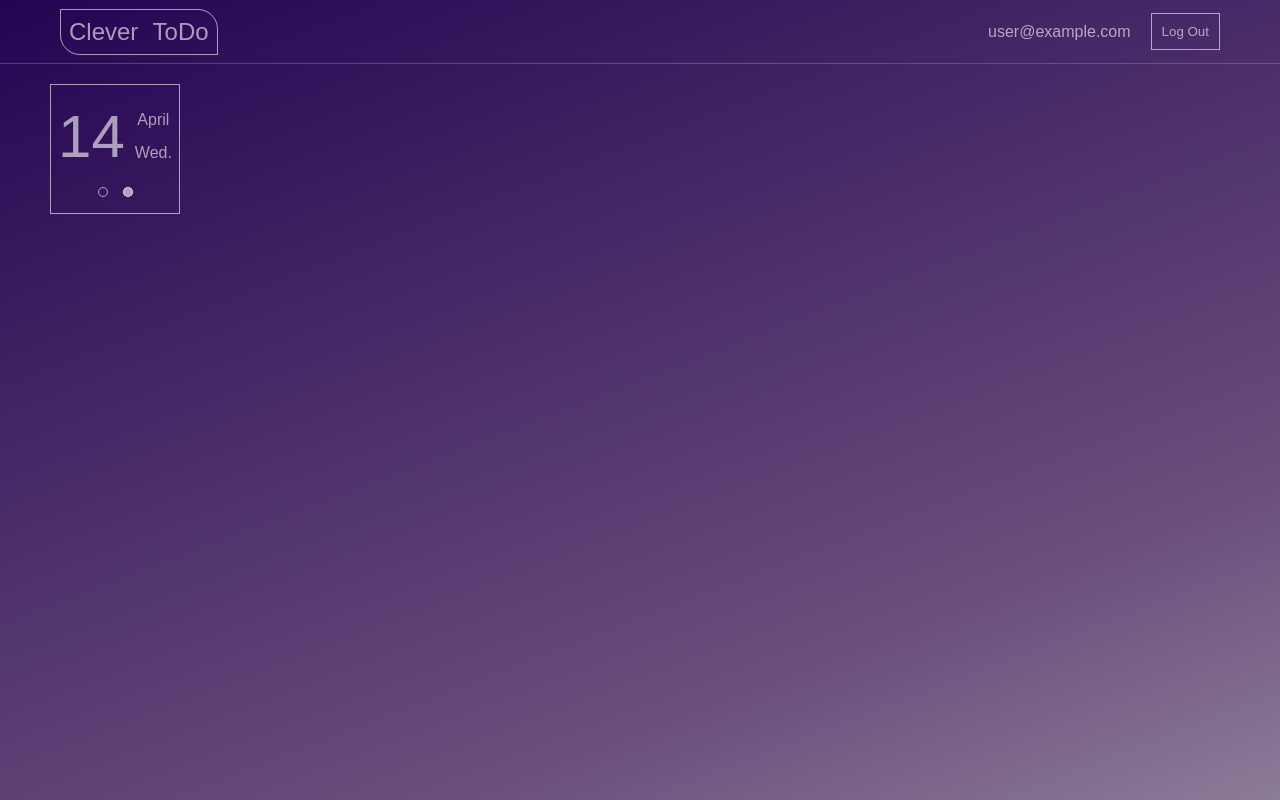
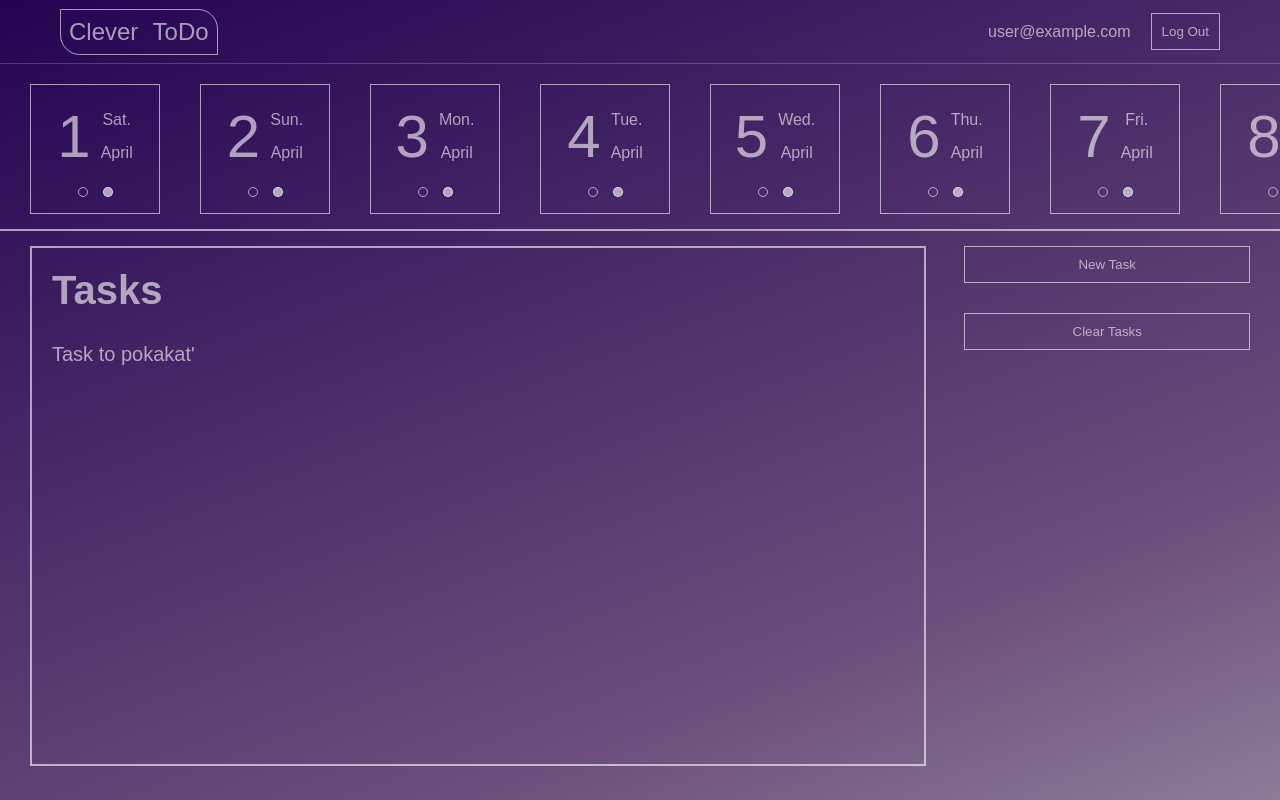
Before and after one commit to kirpichev228/clever-todo-list, a Vue app: page /#/main in a window 1280 px wide. Built offline with nearby package versions, Linux system fonts and the light colour scheme; no server answers; sample sign-in values are in the browser's storage.

Commit message:
JST-690: implement calendar as row

```diff
--- a/src/App.vue
+++ b/src/App.vue
@@ -26,24 +26,25 @@ onBeforeMount(() => {
     margin: 0;
     box-sizing: border-box;
     transition-duration: 0.3s;
-    color: rgba(255, 255, 255, 0.6);
+    color: var(--color-static);
     font-family: 'Montserrat', sans-serif;
+  }
+
+  :root {
+    --color-static: rgba(255, 255, 255, 0.6);
+    --color-hover: rgba(237,75,130,0.6);
+    --background-gradient: linear-gradient(339deg, rgba(139,124,152,1) 0%,
+      rgba(108,79,125,1) 24%, rgba(36,4,82,1) 100%);
   }
 
   @import url('https://fonts.googleapis.com/css2?family=Montserrat&display=swap');
 
   .app-wrapper {
     height: 100vh;
-    background: rgb(139,124,152);
-    background: linear-gradient(339deg, rgba(139,124,152,1) 0%,
-      rgba(108,79,125,1) 24%, rgba(36,4,82,1) 100%);
+    background: var(--background-gradient);
     display: flex;
     flex-direction: column;
     gap: 20px;
   }
 
-  :root {
-    --color-static: rgba(255, 255, 255, 0.6);
-    --color-hover: rgba(237,75,130,0.6)
-  }
 </style>
--- a/src/components/NavBar.vue
+++ b/src/components/NavBar.vue
@@ -39,6 +39,7 @@ import ButtonSample from './UI/ButtonSample.vue';
   }
 
   .heading:hover {
+    cursor: default;
     border-radius: 20px;
     border-top-right-radius: 0;
     border-bottom-left-radius: 0;
--- a/src/components/calendar/CalendarComp.vue
+++ b/src/components/calendar/CalendarComp.vue
@@ -0,0 +1,77 @@
+<template>
+  <div class="cal-wrapper" >
+    <div class="cal-row">
+      <CalendarItem
+        v-for="day in daysArray" :key="day.day"
+        :day="day.day"
+        :week="day.week"
+        :month="day.month"
+        @click="fetchData(day.id)"
+      ></CalendarItem>
+    </div>
+  </div>
+</template>
+
+<script setup>
+import { useStore } from 'vuex';
+import { getDocs, collection } from 'firebase/firestore';
+import { db } from '@/firebase/index';
+import CalendarItem from '@/components/calendar/CalendarItem.vue';
+
+const monthName = ['Jan', 'Feb', 'March', 'April', 'May', 'Jun', 'Jul', 'Aug', 'Sep', 'Oct', 'Nov', 'Dec'];
+const weekDayName = ['Sun.', 'Mon.', 'Tue.', 'Wed.', 'Thu.', 'Fri.', 'Sat.'];
+
+const daysArray = [];
+const currentMonth = new Date().getMonth();
+const currentYear = new Date().getFullYear();
+const today = new Date(currentYear, currentMonth, 1);
+
+const arrPush = () => {
+  for (let i = 0; i < 30; i++) {
+    const date = new Date(today);
+    date.setDate(today.getDate() + i);
+    daysArray.push({
+      id: date[Symbol.toPrimitive]('number'),
+      day: date.getDate(),
+      week: weekDayName[date.getDay()],
+      month: monthName[date.getMonth()],
+    });
+  }
+};
+
+const store = useStore();
+
+const fetchData = async (day) => {
+  console.log(store.getters['calendar/currentDay'], '4565');
+  store.commit('calendar/setCurrentDay', 20);
+  console.log(store.getters['calendar/currentDay'], '45');
+  console.log(day);
+  const dela = collection(db, 'day-task');
+  try {
+    const docSnap = await getDocs(dela);
+    const filteredDela = docSnap.docs.map((dock) => ({ ...dock.data(), id: dock.id }));
+    console.log(filteredDela);
+  } catch (e) {
+    console.log(e);
+  }
+};
+
+arrPush(30);
+
+</script>
+
+<style scoped>
+.cal-wrapper {
+  overflow-x: scroll;
+}
+.cal-wrapper::-webkit-scrollbar {
+  display: none;
+}
+.cal-row {
+  width: fit-content;
+  padding: 0 30px;
+  display: flex;
+  flex-direction: row;
+  gap: 40px;
+}
+</style>
--- a/src/components/calendar/CalendarItem.vue
+++ b/src/components/calendar/CalendarItem.vue
@@ -2,14 +2,14 @@
   <div class="cal-item">
     <div class="cal-date">
       <div class="cal-day">
-        14
+        {{ day }}
       </div>
       <div class="cal-info">
         <div class="cal-month">
-          April
+          {{ week }}
         </div>
         <div class="cal-week">
-          Wed.
+          {{ month }}
         </div>
       </div>
     </div>
@@ -21,12 +21,16 @@
 </template>
 
 <script setup>
+defineProps({
+  day: Number,
+  week: String,
+  month: String,
+});
 
 </script>
 
 <style scoped>
 .cal-item {
-  margin-left: 50px;
   width: 130px;
   height: 130px;
   border: 1px solid rgba(255, 255, 255, 0.6);
--- a/src/firebase/index.js
+++ b/src/firebase/index.js
@@ -1,5 +1,6 @@
 import { initializeApp } from 'firebase/app';
 import { getAuth } from 'firebase/auth';
+import { getFirestore } from 'firebase/firestore';
 
 const firebaseConfig = {
   apiKey: 'AIzaSyB-FlZ3sCzIKFKDSi3RD8imyEd-She8srw',
@@ -10,8 +11,9 @@ const firebaseConfig = {
   appId: '1:611139966705:web:5977bdf89c7e334b0a3b50',
 };
 
-const app = initializeApp(firebaseConfig);
+export const app = initializeApp(firebaseConfig);
 
 const auth = getAuth(app);
 
 export { auth };
+export const db = getFirestore(app);
--- a/src/router/index.js
+++ b/src/router/index.js
@@ -1,7 +1,7 @@
 import { createRouter, createWebHashHistory } from 'vue-router';
-import { auth } from '@/firebase';
+// import { auth } from '@/firebase';
 
-import App from '@/App.vue';
+// import App from '@/App.vue';
 import MainPage from '@/views/MainPage.vue';
 import AuthLogin from '@/views/AuthLogin.vue';
 import AuthRegistration from '@/views/AuthRegistration.vue';
--- /dev/null
+++ b/src/store/calendarStore.js
@@ -0,0 +1,29 @@
+export const calendarStore = {
+  namespaced: true,
+  state: {
+    currentDay: 0,
+    currentTask: '',
+    isDone: false,
+  },
+  mutations: {
+    setCurrentDay(state, day) {
+      state.currentDay = day;
+    },
+    setCurrentTask(state, task) {
+      state.currentTask = task;
+    },
+    setExecution(state, execution) {
+      state.isDone = execution;
+    },
+  },
+  actions: {
+    setCurrentDay({ commit }, day) {
+      commit('setCurrentDay', day);
+    },
+  },
+  getters: {
+    currentDay(state) {
+      return state.currentDay;
+    },
+  },
+};
--- a/src/store/index.js
+++ b/src/store/index.js
@@ -1,8 +1,10 @@
 import { createStore } from 'vuex';
 import { authStore } from '@/store/authStore';
+import { calendarStore } from '@/store/calendarStore';
 
 export default createStore({
   modules: {
     auth: authStore,
+    calendar: calendarStore,
   },
 });
--- a/src/views/MainPage.vue
+++ b/src/views/MainPage.vue
@@ -1,12 +1,86 @@
 <template>
-  <CalendarItem></CalendarItem>
+  <div class="wrapper">
+    <CalendarComp></CalendarComp>
+    <div class="underline"></div>
+    <div class="day-info">
+      <div class="day-tasks">
+        <h2 class="heading">
+          Tasks
+        </h2>
+        <ul class="tasks-list">
+          <li class="task-item">
+            Task to pokakat'
+          </li>
+        </ul>
+      </div>
+      <div class="task-buttons">
+        <ButtonSample>
+          New Task
+        </ButtonSample>
+        <ButtonSample>
+          Clear Tasks
+        </ButtonSample>
+      </div>
+    </div>
+  </div>
+
 </template>
 
 <script setup>
-import CalendarItem from '@/components/calendar/CalendarItem.vue';
+import CalendarComp from '@/components/calendar/CalendarComp.vue';
+import ButtonSample from '@/components/UI/ButtonSample.vue';
 
 </script>
 
-<style lang="scss" scoped>
+<style scoped>
+.wrapper {
+  display: flex;
+  flex-direction: column;
+  gap: 15px;
+}
 
+.underline {
+  height: 0;
+  width: 100%;
+  border: 1px solid var(--color-static);
+}
+
+.day-info {
+  display: flex;
+  justify-content: space-between;
+}
+
+.day-tasks {
+  width: 70vw;
+  height: 65vh;
+  margin-left: 30px;
+  border: 2px solid var(--color-static);
+  padding: 20px;
+  display: flex;
+  flex-direction: column;
+  align-items: flex-start;
+  gap: 30px;
+}
+
+.heading {
+  font-size: 40px;
+}
+
+.task-item {
+  list-style: none;
+  font-size: 20px;
+  cursor: pointer;
+}
+
+.task-item:hover {
+  color: var(--color-hover);
+}
+
+.task-buttons {
+  padding: 0 30px;
+  width: 27vw;
+  display: flex;
+  flex-direction: column;
+  gap: 30px;
+}
 </style>
```
